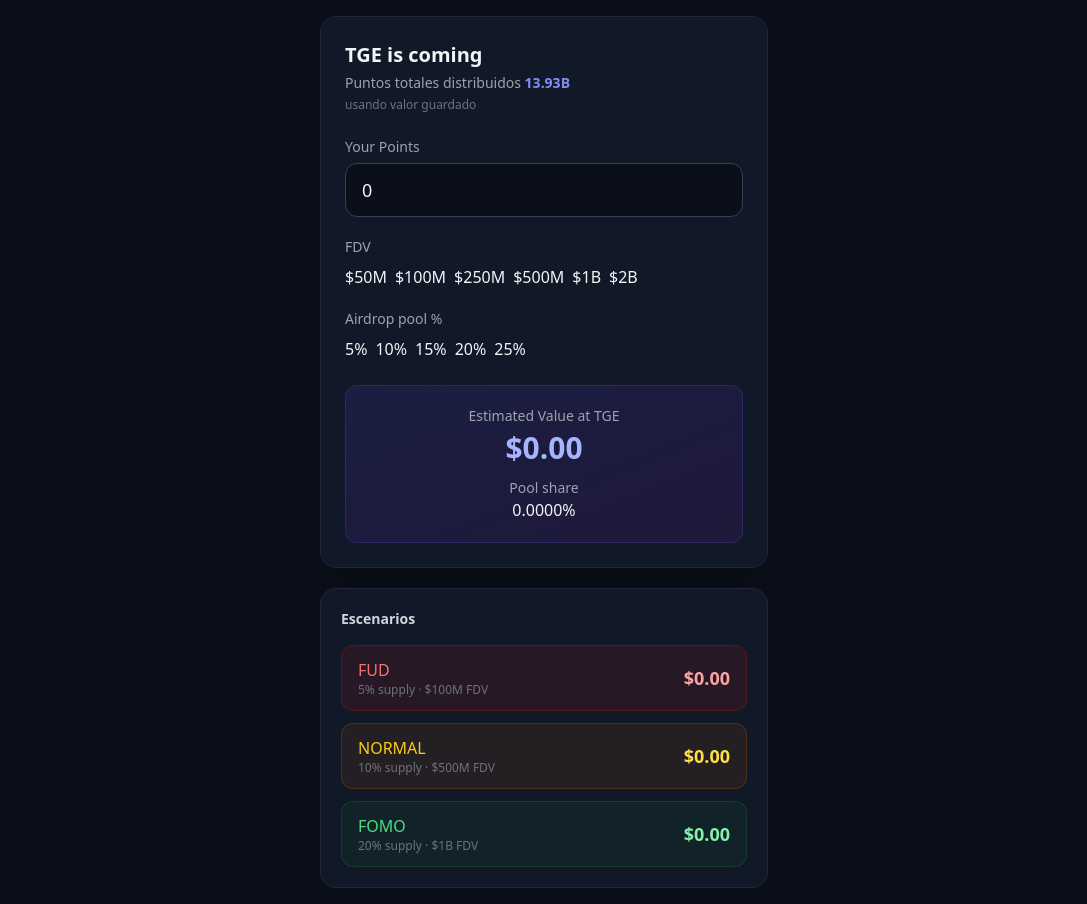
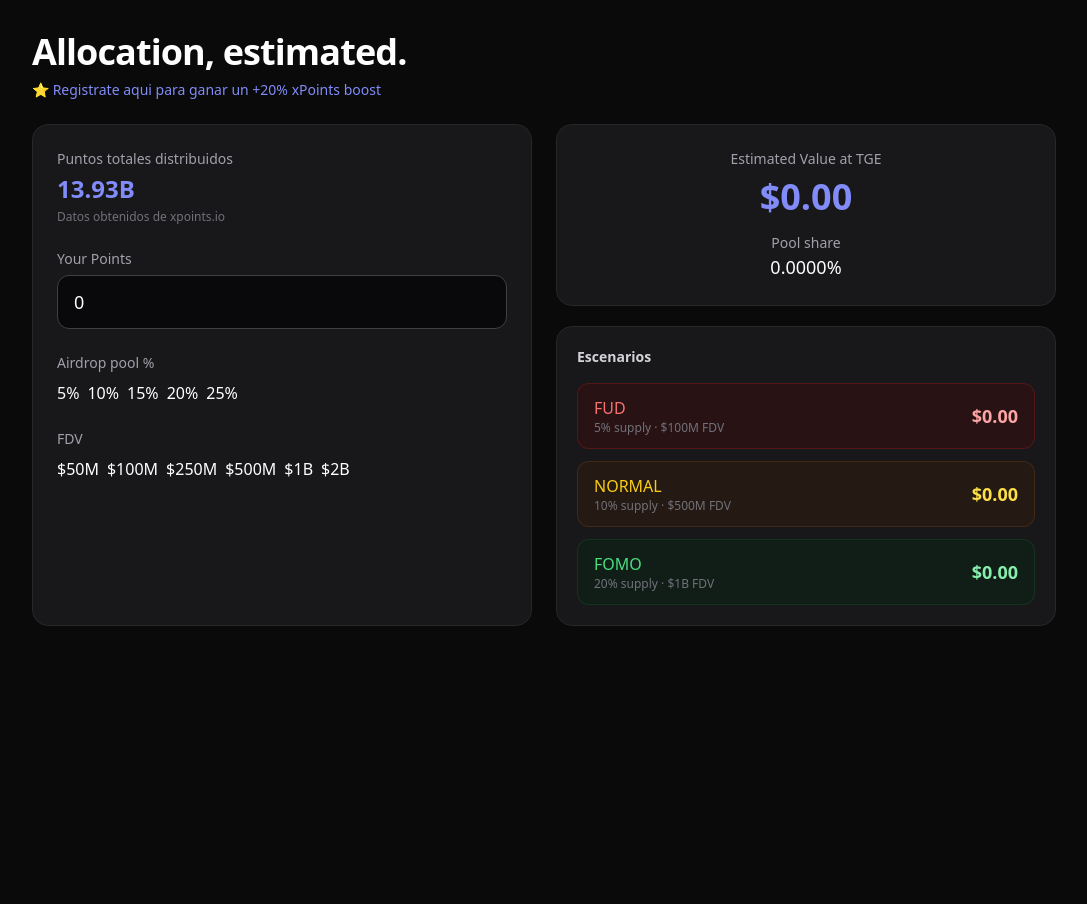
Before and after one commit to dragoncrip/xStock-Calculadora, a website: page index.html in a window 1280 px wide. Shown: the whole page, without its empty margins (96-1183 px from the left). After the commit the page ends 800 px from the top, so only its background shows below. Drawn offline with nearby package versions, Linux system fonts and the light colour scheme; no server answers.

Commit message:
Update index.html

```diff
--- a/index.html
+++ b/index.html
@@ -3,45 +3,68 @@
 <head>
   <meta charset="UTF-8" />
   <meta name="viewport" content="width=device-width, initial-scale=1.0" />
-  <title>Airdrop Calculator</title>
+  <title>Allocation Estimator</title>
   <script src="https://cdn.tailwindcss.com"></script>
   <style>
-    body { background: #0b0f19; }
+    body { background: #0a0a0a; }
     .btn-preset {
-      @apply px-3 py-1.5 rounded-lg text-sm font-medium border border-gray-700 bg-gray-800 hover:bg-gray-700 transition cursor-pointer;
+      @apply px-3 py-1.5 rounded-lg text-sm font-medium border border-zinc-700 bg-zinc-900 hover:bg-zinc-800 transition cursor-pointer text-white;
     }
     .btn-preset.active {
       @apply bg-indigo-600 border-indigo-500 text-white;
     }
   </style>
 </head>
-<body class="text-gray-100 min-h-screen flex items-center justify-center p-4">
-  <div class="w-full max-w-md space-y-5">
+<body class="text-white min-h-screen p-4 md:p-8">
+  <div class="max-w-5xl mx-auto">
 
-    <!-- Card principal -->
-    <div class="bg-[#111827] border border-gray-800 rounded-2xl p-6 shadow-2xl">
-
-      <!-- Header -->
+    <!-- Título principal -->
     <div class="mb-6">
-        <h1 class="text-xl font-bold">TGE is coming</h1>
-        <p class="text-sm text-gray-400 mt-1">
-          Puntos totales distribuidos
-          <span id="totalPointsLabel" class="text-indigo-400 font-semibold">13.93B</span>
+      <h1 class="text-3xl md:text-4xl font-bold tracking-tight">Allocation, estimated.</h1>
+      <p class="text-zinc-400 mt-2 text-sm">
+        ⭐ <a href="https://defi.xstocks.fi/points" target="_blank" class="text-indigo-400 hover:underline">
+          Registrate aqui para ganar un +20% xPoints boost
+        </a>
       </p>
-        <p id="lastUpdate" class="text-xs text-gray-500 mt-1"></p>
     </div>
 
-      <!-- Tus puntos -->
-      <div class="mb-5">
-        <label class="block text-sm text-gray-400 mb-1.5">Your Points</label>
+    <!-- Layout de 2 columnas -->
+    <div class="grid grid-cols-1 md:grid-cols-2 gap-6">
+
+      <!-- ==================== COLUMNA IZQUIERDA ==================== -->
+      <div class="bg-zinc-900 border border-zinc-800 rounded-2xl p-6 space-y-6">
+
+        <!-- Puntos totales -->
+        <div>
+          <p class="text-sm text-zinc-400">Puntos totales distribuidos</p>
+          <p id="totalPointsLabel" class="text-2xl font-bold text-indigo-400 mt-1">13.93B</p>
+          <p id="lastUpdate" class="text-xs text-zinc-500 mt-1">Datos obtenidos de xpoints.io</p>
+        </div>
+
+        <!-- Your Points -->
+        <div>
+          <label class="block text-sm text-zinc-400 mb-1.5">Your Points</label>
           <input id="myPoints" type="number" value="0"
-               class="w-full bg-[#0b0f19] border border-gray-700 rounded-xl px-4 py-3 text-lg focus:outline-none focus:ring-2 focus:ring-indigo-500"
+                 class="w-full bg-zinc-950 border border-zinc-700 rounded-xl px-4 py-3 text-lg focus:outline-none focus:ring-2 focus:ring-indigo-500"
                  oninput="calcular()" placeholder="0">
         </div>
 
+        <!-- Airdrop pool % (arriba de FDV) -->
+        <div>
+          <label class="block text-sm text-zinc-400 mb-2">Airdrop pool %</label>
+          <div class="flex flex-wrap gap-2">
+            <button class="btn-preset" onclick="setPercent(5)">5%</button>
+            <button class="btn-preset active" onclick="setPercent(10)">10%</button>
+            <button class="btn-preset" onclick="setPercent(15)">15%</button>
+            <button class="btn-preset" onclick="setPercent(20)">20%</button>
+            <button class="btn-preset" onclick="setPercent(25)">25%</button>
+          </div>
+          <input id="percent" type="hidden" value="10">
+        </div>
+
         <!-- FDV -->
-      <div class="mb-5">
-        <label class="block text-sm text-gray-400 mb-2">FDV</label>
+        <div>
+          <label class="block text-sm text-zinc-400 mb-2">FDV</label>
           <div class="flex flex-wrap gap-2">
             <button class="btn-preset" onclick="setFDV(50)">$50M</button>
             <button class="btn-preset" onclick="setFDV(100)">$100M</button>
@@ -52,63 +75,55 @@
           </div>
           <input id="fdv" type="hidden" value="500">
         </div>
-
-      <!-- Airdrop pool % -->
-      <div class="mb-6">
-        <label class="block text-sm text-gray-400 mb-2">Airdrop pool %</label>
-        <div class="flex flex-wrap gap-2">
-          <button class="btn-preset" onclick="setPercent(5)">5%</button>
-          <button class="btn-preset active" onclick="setPercent(10)">10%</button>
-          <button class="btn-preset" onclick="setPercent(15)">15%</button>
-          <button class="btn-preset" onclick="setPercent(20)">20%</button>
-          <button class="btn-preset" onclick="setPercent(25)">25%</button>
-        </div>
-        <input id="percent" type="hidden" value="10">
       </div>
 
+      <!-- ==================== COLUMNA DERECHA ==================== -->
+      <div class="space-y-5">
+
         <!-- Resultado principal -->
-      <div class="bg-gradient-to-br from-indigo-900/30 to-purple-900/20 border border-indigo-500/20 rounded-xl p-5 text-center">
-        <p class="text-sm text-gray-400">Estimated Value at TGE</p>
-        <p id="valor" class="text-3xl font-bold text-indigo-300 mt-1">$0.00</p>
-        <p class="text-sm text-gray-400 mt-3">Pool share</p>
-        <p id="share" class="font-medium">0.0000%</p>
-      </div>
+        <div class="bg-zinc-900 border border-zinc-800 rounded-2xl p-6 text-center">
+          <p class="text-sm text-zinc-400">Estimated Value at TGE</p>
+          <p id="valor" class="text-4xl font-bold text-indigo-400 mt-2">$0.00</p>
+          <p class="text-sm text-zinc-400 mt-4">Pool share</p>
+          <p id="share" class="text-lg font-medium">0.0000%</p>
         </div>
 
-    <!-- 3 Escenarios fijos -->
-    <div class="bg-[#111827] border border-gray-800 rounded-2xl p-5">
-      <h3 class="text-sm font-semibold text-gray-300 mb-4">Escenarios</h3>
+        <!-- 3 Escenarios -->
+        <div class="bg-zinc-900 border border-zinc-800 rounded-2xl p-5">
+          <h3 class="text-sm font-semibold text-zinc-300 mb-4">Escenarios</h3>
 
           <div class="space-y-3">
             <!-- FUD -->
-        <div class="flex justify-between items-center bg-red-900/20 border border-red-800/40 rounded-xl px-4 py-3">
+            <div class="flex justify-between items-center bg-red-950/40 border border-red-900/50 rounded-xl px-4 py-3">
               <div>
                 <p class="font-medium text-red-400">FUD</p>
-            <p class="text-xs text-gray-500">5% supply · $100M FDV</p>
+                <p class="text-xs text-zinc-500">5% supply · $100M FDV</p>
               </div>
               <p id="fudValue" class="text-lg font-bold text-red-300">$0</p>
             </div>
 
             <!-- NORMAL -->
-        <div class="flex justify-between items-center bg-yellow-900/20 border border-yellow-800/40 rounded-xl px-4 py-3">
+            <div class="flex justify-between items-center bg-yellow-950/30 border border-yellow-900/40 rounded-xl px-4 py-3">
               <div>
                 <p class="font-medium text-yellow-400">NORMAL</p>
-            <p class="text-xs text-gray-500">10% supply · $500M FDV</p>
+                <p class="text-xs text-zinc-500">10% supply · $500M FDV</p>
               </div>
               <p id="normalValue" class="text-lg font-bold text-yellow-300">$0</p>
             </div>
 
             <!-- FOMO -->
-        <div class="flex justify-between items-center bg-green-900/20 border border-green-800/40 rounded-xl px-4 py-3">
+            <div class="flex justify-between items-center bg-green-950/30 border border-green-900/40 rounded-xl px-4 py-3">
               <div>
                 <p class="font-medium text-green-400">FOMO</p>
-            <p class="text-xs text-gray-500">20% supply · $1B FDV</p>
+                <p class="text-xs text-zinc-500">20% supply · $1B FDV</p>
               </div>
               <p id="fomoValue" class="text-lg font-bold text-green-300">$0</p>
             </div>
           </div>
         </div>
 
+      </div>
+    </div>
   </div>
 
   <script>
@@ -161,24 +176,19 @@
       const myTokens = share * airdropTokens;
       const myValue = myTokens * tokenPrice;
 
-      // Resultado principal
       document.getElementById('valor').textContent = formatMoney(myValue);
       document.getElementById('share').textContent = (share * 100).toFixed(4) + '%';
 
-      // Escenarios fijos
       document.getElementById('fudValue').textContent = formatMoney(calcularEscenario(5, 100));
       document.getElementById('normalValue').textContent = formatMoney(calcularEscenario(10, 500));
       document.getElementById('fomoValue').textContent = formatMoney(calcularEscenario(20, 1000));
     }
 
-    // Actualización automática de puntos totales
     async function actualizarPuntos() {
       const label = document.getElementById('totalPointsLabel');
       const lastUpdate = document.getElementById('lastUpdate');
 
       try {
-        lastUpdate.textContent = "actualizando...";
-
         const response = await fetch('https://api.allorigins.win/raw?url=' + encodeURIComponent('https://xpoints.io/'));
         const html = await response.text();
 
@@ -192,19 +202,14 @@
           } else {
             label.textContent = (totalPointsRaw / 1_000_000).toFixed(1) + 'M';
           }
-
-          const ahora = new Date().toLocaleTimeString('es-ES', { hour: '2-digit', minute: '2-digit' });
-          lastUpdate.textContent = `Actualizado ${ahora}`;
+          lastUpdate.textContent = "Datos obtenidos de xpoints.io";
           calcular();
-        } else {
-          lastUpdate.textContent = "usando valor guardado";
         }
       } catch (e) {
-        lastUpdate.textContent = "usando valor guardado";
+        lastUpdate.textContent = "Datos obtenidos de xpoints.io";
       }
     }
 
-    // Iniciar
     actualizarPuntos();
     setInterval(actualizarPuntos, 60 * 60 * 1000);
     calcular();
```
Lines whose indentation alone changed are shown as unchanged.
